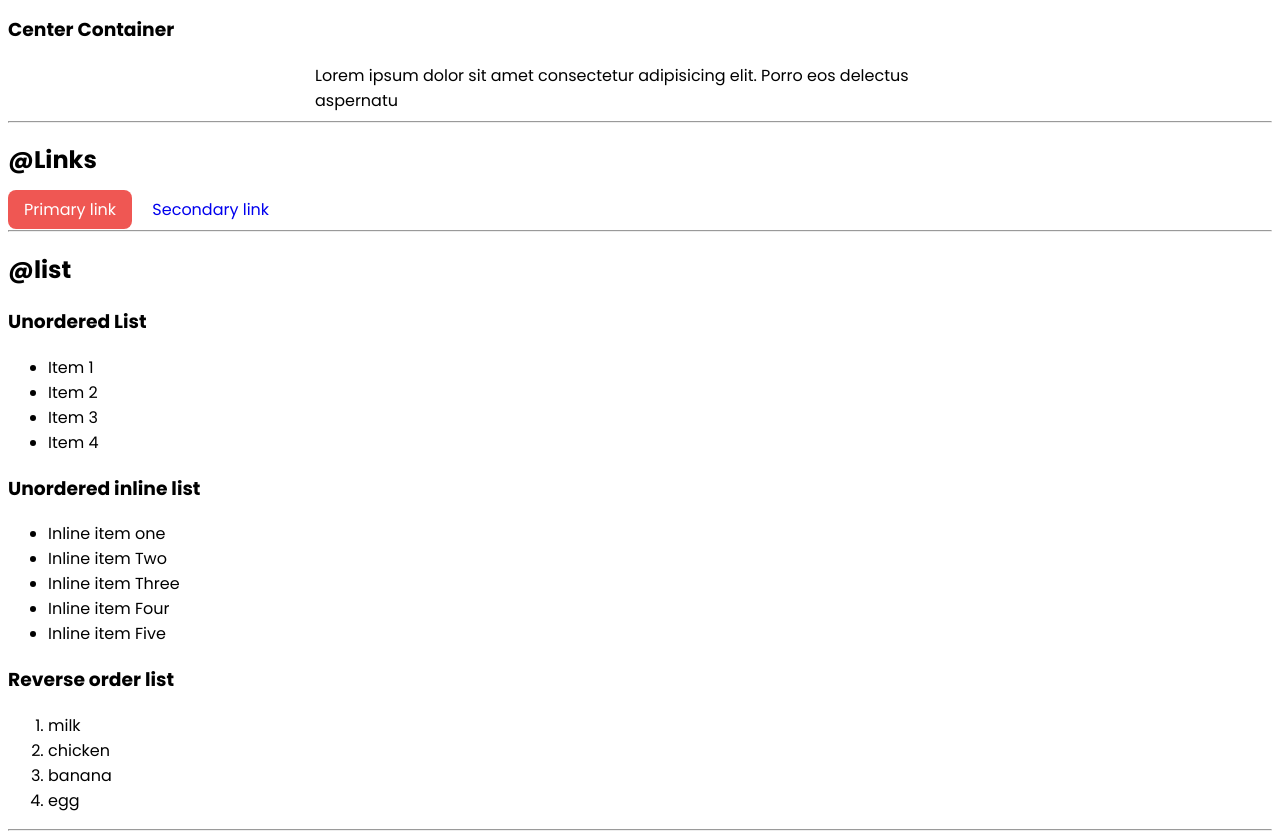
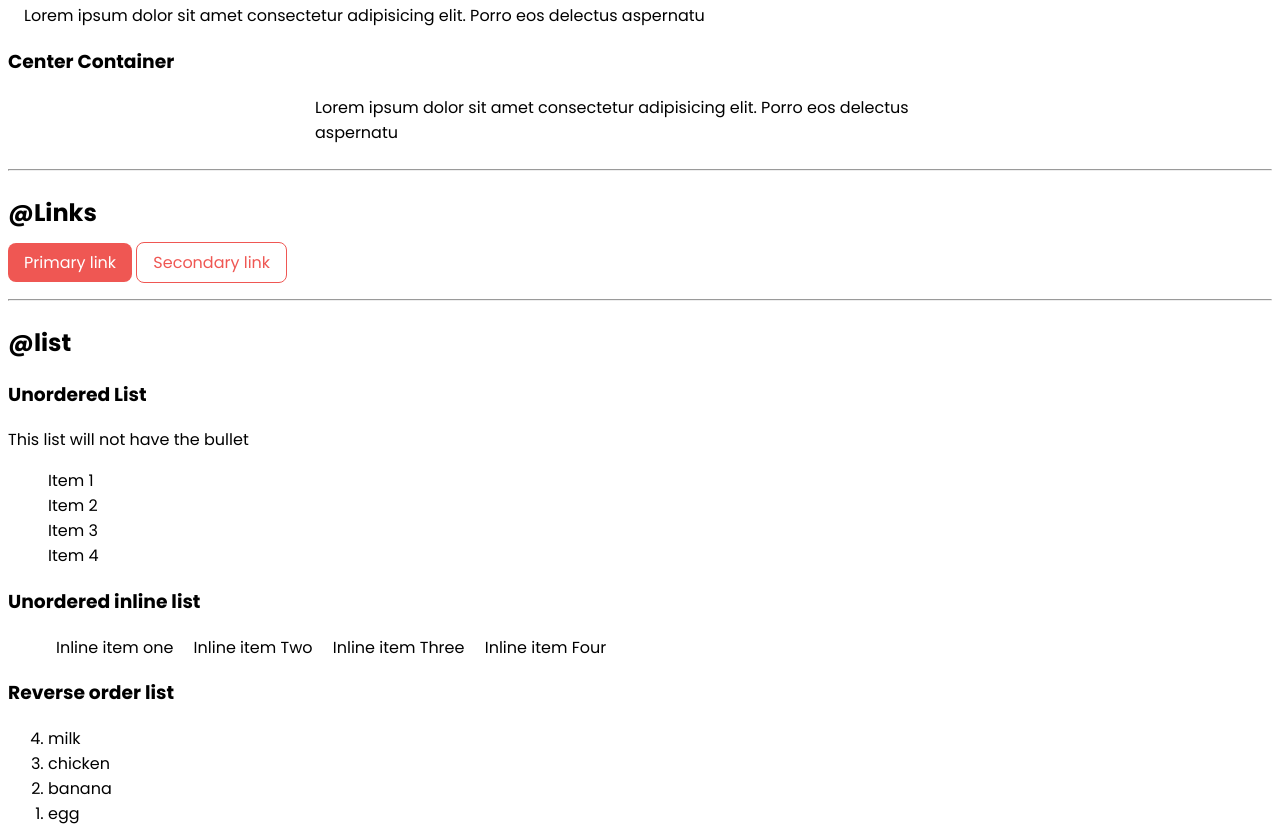
Before and after one commit to abhiavtar/abhijit-ghosh-portfolio, a plain HTML site: page index.html in a window 1280 px wide. Shown: the part 587-1420 px from the top of the page. Drawn offline with Linux system fonts and the light colour scheme.

Commit message:
doc update: reversed

```diff
--- a/index.html
+++ b/index.html
@@ -62,8 +62,9 @@
     <h2>@list</h2>
 
     <h3>Unordered List</h3>
+    <p>This list will not have the bullet</p>
 
-    <ul>
+    <ul class="list-non-bullet">
       <li>Item 1</li>
       <li>Item 2</li>
       <li>Item 3</li>
@@ -72,16 +73,17 @@
 
     <h3>Unordered inline list</h3>
 
-    <ul>
-      <li>Inline item one</li>
-      <li>Inline item Two</li>
-      <li>Inline item Three</li>
-      <li>Inline item Four</li>
-      <li>Inline item Five</li>
+    <ul class="list-non-bullet">
+      <li class="list-item-inline">Inline item one</li>
+      <li class="list-item-inline">Inline item Two</li>
+      <li class="list-item-inline">Inline item Three</li>
+      <li class="list-item-inline">Inline item Four</li>
+
     </ul>
 
     <h3>Reverse order list</h3>
-    <ol>
+
+    <ol reversed>
       <li>milk</li>
       <li>chicken</li>
       <li>banana</li>
--- a/style.css
+++ b/style.css
@@ -7,6 +7,11 @@ body{
 :root{
     --primary-color: #EF5753;
 }
+
+hr{
+    margin: 1.5rem 0rem;
+}
+
 
 /* conatiner  */
 
@@ -25,6 +30,7 @@ margin: auto;
 /* links */
 
 .link{
+    cursor: pointer;
     text-decoration: none;
     padding: 0.5rem 1rem;
 }
@@ -37,5 +43,20 @@ margin: auto;
 }
 
 .link-secondary{
+    color: var(--primary-color);
+    border-radius: 0.5rem;
+    border: 1px solid var(--primary-color);
+}
+
+/* list  */
+
+.list-non-bullet{
+    list-style: none;
 
 }
+
+.list-item-inline{
+    display: inline;
+    padding: 0rem 0.5rem;
+
+}
```
